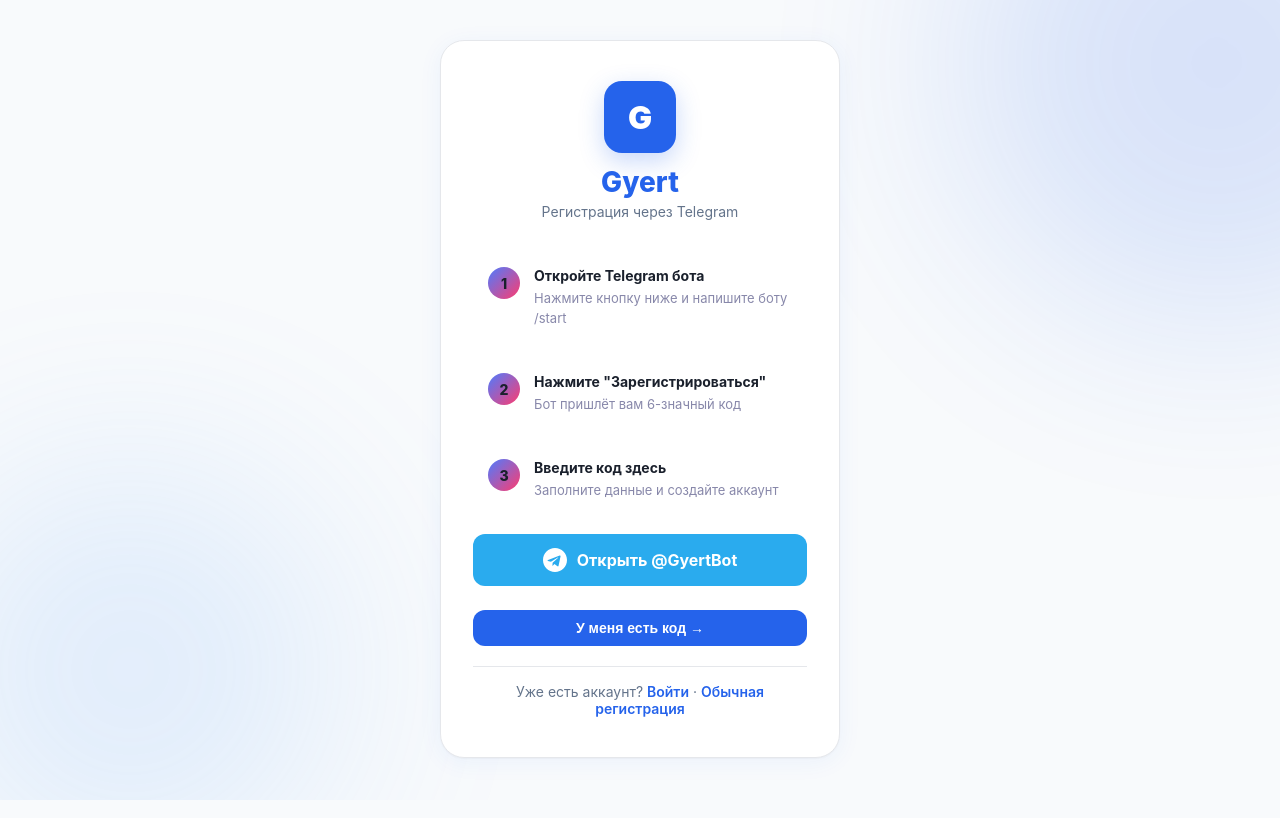
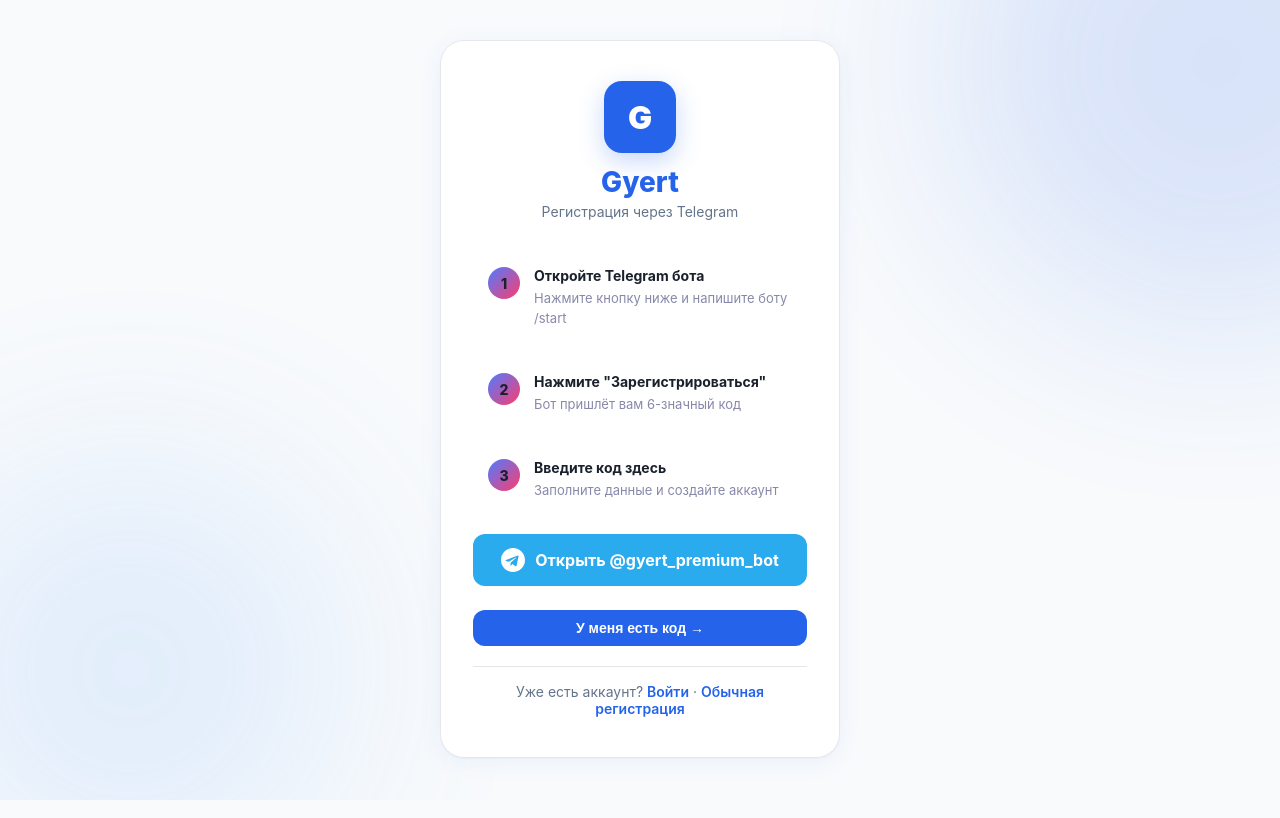
Before and after one commit to SuperLis52/gyert, a Flask app: page /register-tg in a window 1280 px wide. Run offline with Flask 3, Linux system fonts and the light colour scheme; parts of the project's set-up code (start-up, migrations or seed data) failed here and were passed over; some libraries are stand-ins or nearby versions.

Commit message:
Update bot username to @gyert_premium_bot

```diff
--- a/server/templates/login_tg.html
+++ b/server/templates/login_tg.html
@@ -22,9 +22,9 @@
 
             <div id="step1">
                 <p style="text-align:center;color:#8888aa;margin-bottom:20px">Откройте бота, нажмите "Войти в аккаунт" и введите полученный код</p>
-                <a href="https://t.me/GyertBot" target="_blank" class="tg-btn">
+                <a href="https://t.me/gyert_premium_bot" target="_blank" class="tg-btn">
                     <svg width="24" height="24" viewBox="0 0 24 24" fill="white"><path d="M12 0C5.373 0 0 5.373 0 12s5.373 12 12 12 12-5.373 12-12S18.627 0 12 0zm5.562 8.248l-2.012 9.483c-.145.658-.537.818-1.084.508l-3-2.21-1.447 1.394c-.16.16-.295.295-.605.295l.213-3.053 5.56-5.023c.242-.213-.054-.333-.373-.12l-6.871 4.326-2.962-.924c-.643-.204-.657-.643.136-.953l11.57-4.461c.537-.194 1.006.131.875.738z"/></svg>
-                    Открыть @GyertBot
+                    Открыть @gyert_premium_bot
                 </a>
                 <div style="text-align:center;margin-top:16px">
                     <button class="btn-auth" style="padding:10px 24px;font-size:14px" onclick="document.getElementById('step1').style.display='none';document.getElementById('step2').style.display='block'">
--- a/server/templates/register_tg.html
+++ b/server/templates/register_tg.html
@@ -59,9 +59,9 @@
                     </div>
                 </div>
 
-                <a href="https://t.me/GyertBot" target="_blank" class="tg-btn">
+                <a href="https://t.me/gyert_premium_bot" target="_blank" class="tg-btn">
                     <svg width="24" height="24" viewBox="0 0 24 24" fill="white"><path d="M12 0C5.373 0 0 5.373 0 12s5.373 12 12 12 12-5.373 12-12S18.627 0 12 0zm5.562 8.248l-2.012 9.483c-.145.658-.537.818-1.084.508l-3-2.21-1.447 1.394c-.16.16-.295.295-.605.295l.213-3.053 5.56-5.023c.242-.213-.054-.333-.373-.12l-6.871 4.326-2.962-.924c-.643-.204-.657-.643.136-.953l11.57-4.461c.537-.194 1.006.131.875.738z"/></svg>
-                    Открыть @GyertBot
+                    Открыть @gyert_premium_bot
                 </a>
 
                 <div style="text-align:center;margin-top:16px">
```
